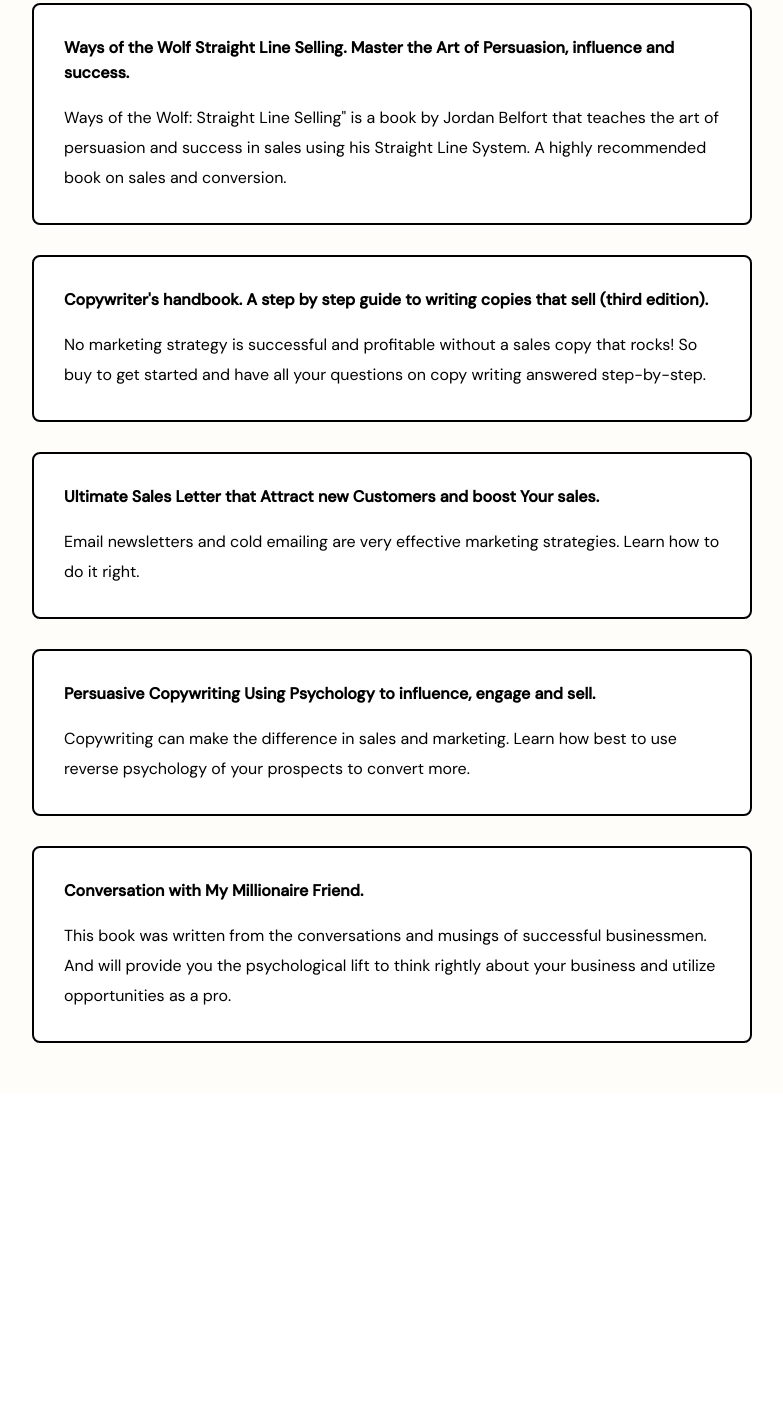
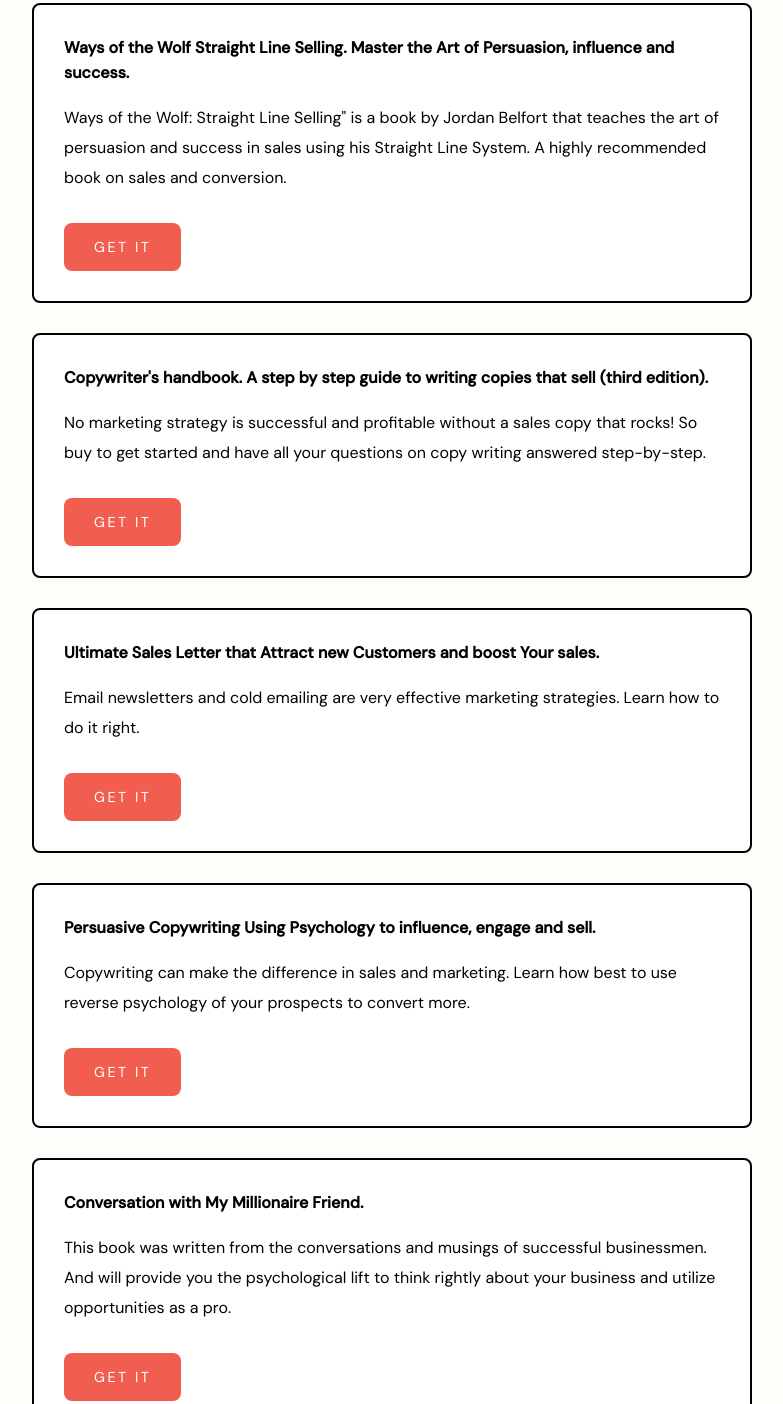
Before and after one commit to chukwuani/TheDepthsDAO, a plain HTML site: page Imakwa/books/index.html in a window 1280 px wide. Shown: the part 142-1546 px from the top of the page, without its empty margins (298-1081 px from the left). Before the commit the page ends 1235 px from the top, so only its background shows below. Drawn offline with nearby package versions, Linux system fonts and the light colour scheme.

Commit message:
Updated the book page

```diff
--- a/Imakwa/books/index.html
+++ b/Imakwa/books/index.html
@@ -48,6 +48,8 @@
                     Ways of the Wolf: Straight Line Selling" is a book by Jordan Belfort that teaches the art of persuasion and success in sales using his Straight Line System. A highly recommended book on sales and conversion.
                 </p>
             </div>
+
+            <button class="cto-btn"><a href="./books/index.html">Get it</a>
             </div>
         </div>
 
@@ -63,6 +65,8 @@
                     No marketing strategy is successful and profitable without a sales copy that rocks! So buy to get started and have all your questions on copy writing answered step-by-step.
                 </p>
             </div>
+
+            <button class="cto-btn"><a href="./books/index.html">Get it</a>
             </div>
         </div>
 
@@ -78,6 +82,8 @@
                     Email newsletters and cold emailing are very effective marketing strategies. Learn how to do it right.
                 </p>
             </div>
+
+            <button class="cto-btn"><a href="./books/index.html">Get it</a>
             </div>
         </div>
 
@@ -93,6 +99,8 @@
                     Copywriting can make the difference in sales and marketing. Learn how best to use reverse psychology of your prospects to convert more.
                 </p>
             </div>
+
+            <button class="cto-btn"><a href="./books/index.html">Get it</a>
             </div>
         </div>
 
@@ -108,6 +116,8 @@
                     This book was written from the conversations and musings of successful businessmen. And will provide you the psychological lift to think rightly about your business and utilize opportunities as a pro.
                 </p>
             </div>
+
+            <button class="cto-btn"><a href="./books/index.html">Get it</a>
             </div>
         </div>
     </div>
--- a/Imakwa/books/style.css
+++ b/Imakwa/books/style.css
@@ -22,7 +22,7 @@
     width: 100%;
     display: flex;
     flex-direction: column;
-    align-items: center;
+    /* align-items: center; */
     justify-content: center;
 }
 
--- a/Imakwa/style.css
+++ b/Imakwa/style.css
@@ -132,6 +132,7 @@
     transition: all .5s cubic-bezier(.7, 0, .3, 1);
     outline: none;
     border: none;
+    border-radius: 8px;
 }
 
 .cto-btn a{
```
Also changed, not shown: Imakwa/Assets/PNG/1677164396274.png (deleted), Imakwa/Assets/PNG/big_thumb_9781337687805.jpg (deleted).
